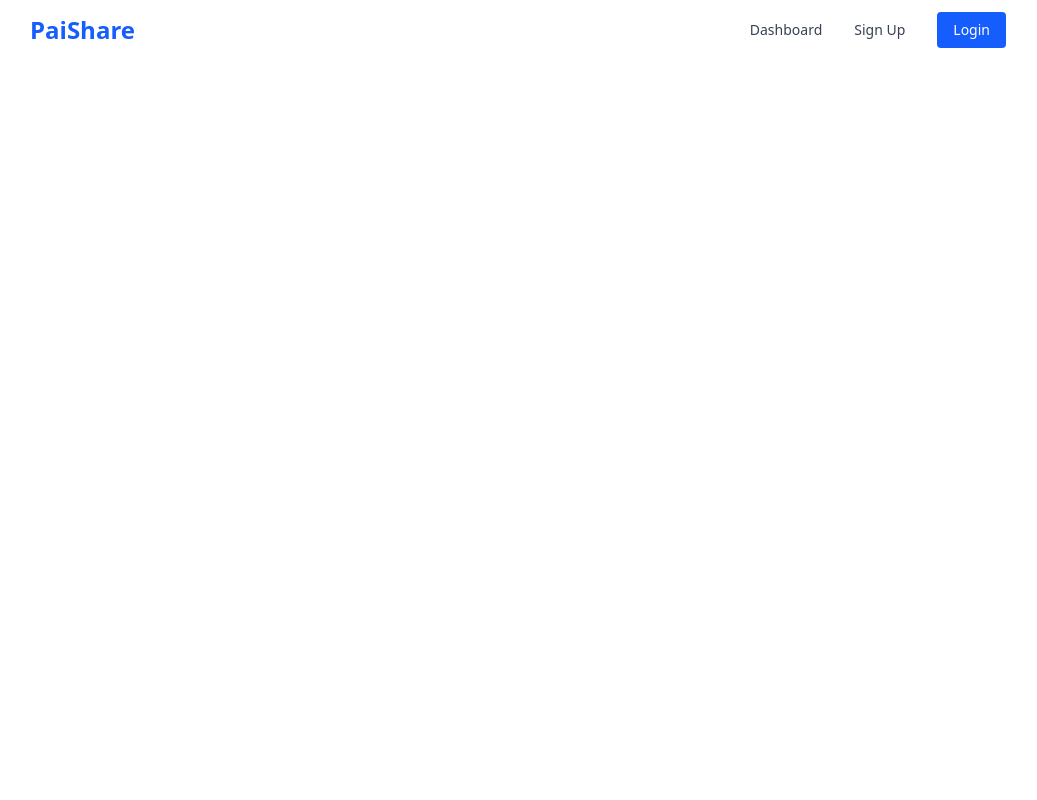
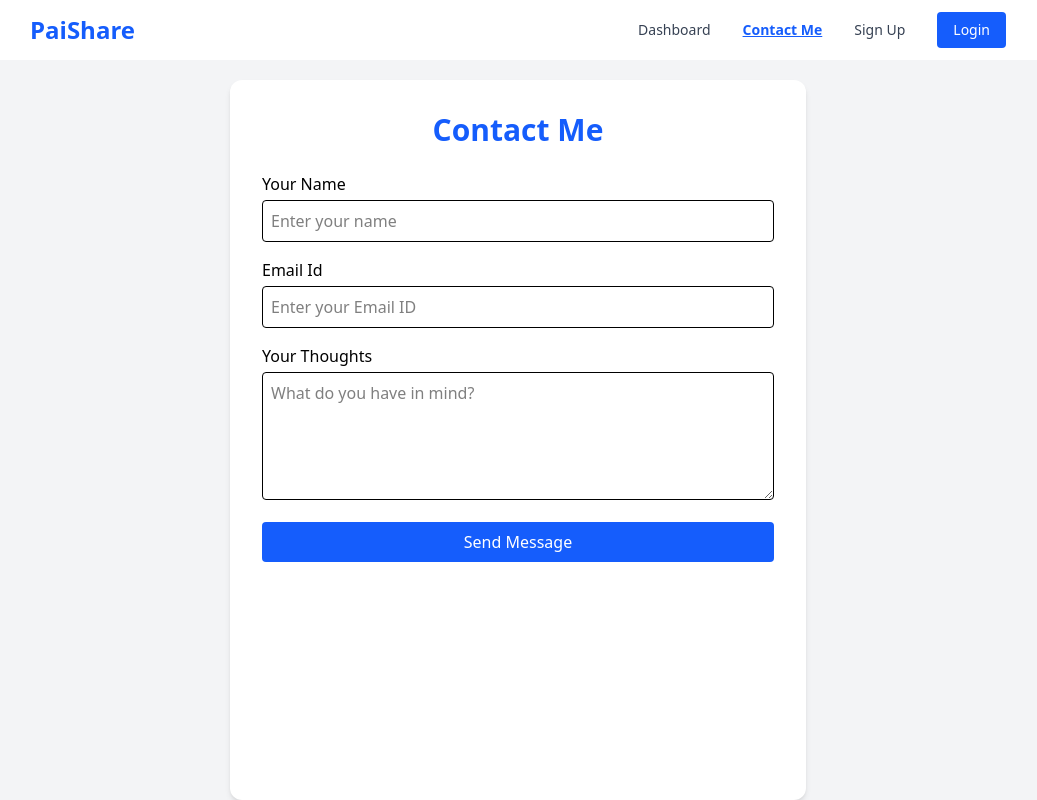
Before and after one commit to PrajwalPai21/Personal_Projects, a React (Vite) app in the folder TempShare/tempshare-frontend/: page /contact in a window 1280 px wide. Shown: the whole page, without its empty margins (122-1159 px from the left). Built offline with nearby package versions, Linux system fonts and the light colour scheme.

Commit message:
PaiShare - Contact me page updated

```diff
--- a/TempShare/tempshare-frontend/src/App.jsx
+++ b/TempShare/tempshare-frontend/src/App.jsx
@@ -1,6 +1,7 @@
 import Dashboard from "./pages/Dashboard";
 import SignUpPage from "./pages/SignUpPage";
 import LoginPage from "./pages/LoginPage.jsx";
+import Contact from "./pages/Contact.jsx";
 import { Routes, Route, BrowserRouter } from "react-router-dom";
 import Navbar from "./components/Navbar.jsx";
 function App() {
@@ -12,6 +13,7 @@ function App() {
           <Route path="/login" element={<LoginPage />} />
           <Route path="/signup" element={<SignUpPage />} />
           <Route path="/dashboard" element={<Dashboard />} />
+          <Route path="/contact" element={<Contact />} />
         </Routes>
       </div>
     </BrowserRouter>
--- a/TempShare/tempshare-frontend/src/components/Navbar.jsx
+++ b/TempShare/tempshare-frontend/src/components/Navbar.jsx
@@ -17,7 +17,7 @@ const Navbar = () => {
       : "text-gray-700";
 
   return (
-    <nav className="w-full bg-white shadow-mg fixed top-0 left-0 z-50 rounded">
+    <nav className="w-full bg-white shadow-mg fixed top-0 left-0 z-50 rounded ">
       <div className="max-w-5xl mx-auto flex justify-between items-center py-3 px-6">
         <Link to="/dashboard" className="text-2xl font-bold text-blue-600">
           PaiShare
@@ -27,6 +27,11 @@ const Navbar = () => {
           <Link className={isActive("/dashboard")} to="/dashboard">
             Dashboard
           </Link>
+
+          <Link className={isActive("/contact")} to="/contact">
+            Contact Me
+          </Link>
+
           <Link className={isActive("/signup")} to="/signup">
             Sign Up
           </Link>
--- /dev/null
+++ b/TempShare/tempshare-frontend/src/pages/Contact.jsx
@@ -0,0 +1,88 @@
+import React from "react";
+import { useState } from "react";
+const Contact = () => {
+  const [formData, setFormData] = useState({
+    nameSub: "",
+    emailSub: "",
+    messageSub: "",
+  });
+
+  // const [submitted, setSubmitted] = useState(false);
+
+  const handleSubmit = (e) => {
+    e.preventDefault();
+
+    // Fonrt end validation
+    if (!formData.nameSub || !formData.emailSub || !formData.messageSub) {
+      alert("Please fill in all fields");
+      return;
+    }
+
+    alert("Message Submitted Front End for now");
+
+    setFormData({
+      nameSub: "",
+      emailSub: "",
+      messageSub: "",
+    });
+  };
+
+  return (
+    <div className="min-h-screen bg-gray-100 flex justify-center px-4">
+      <div className="bg-white p-8 rounded-xl shadow-md w-full max-w-xl mt-20">
+        <h1 className="text-3xl font-bold text-center text-blue-600 mb-6">
+          Contact Me
+        </h1>
+        <form onSubmit={handleSubmit} className="space-y-4">
+          <div>
+            <label className="block mb-1 font-medium">Your Name</label>
+            <input
+              type="text"
+              className="w-full p-2 border rounded"
+              value={formData.nameSub}
+              onChange={(e) =>
+                setFormData({ ...formData, nameSub: e.target.value })
+              }
+              placeholder="Enter your name"
+            />
+          </div>
+          {/* Email */}
+          <div>
+            <label className="block mb-1 font-medium">Email Id</label>
+            <input
+              type="email"
+              className="w-full p-2 border rounded"
+              value={formData.emailSub}
+              onChange={(e) =>
+                setFormData({ ...formData, emailSub: e.target.value })
+              }
+              placeholder="Enter your Email ID"
+            />
+          </div>
+          {/* make the text area a bit bigger */}
+          <div>
+            <label className="block mb-1 font-medium">Your Thoughts</label>
+            <textarea
+              // type="text" OPTIONAL
+              className="w-full p-2 border rounded h-32"
+              value={formData.messageSub}
+              onChange={(e) =>
+                setFormData({ ...formData, messageSub: e.target.value })
+              }
+              placeholder="What do you have in mind?"
+            ></textarea>
+          </div>
+
+          <button
+            type="submit"
+            className="w-full bg-blue-600 text-white p-2 rounded hover:bg-blue-700"
+          >
+            Send Message
+          </button>
+        </form>
+      </div>
+    </div>
+  );
+};
+
+export default Contact;
--- a/TempShare/tempshare-frontend/src/pages/Dashboard.jsx
+++ b/TempShare/tempshare-frontend/src/pages/Dashboard.jsx
@@ -1,10 +1,10 @@
 import React, { useState } from "react";
-
+// Remove the Scroll , its not needed
 const Dashboard = () => {
   const [selectedFile, setSelectedFile] = useState(null);
   return (
     <div className="min-h-screen bg-gray-100 px-6">
-      <h1 className="text-3xl fond-bold mt-15 mb-8 text-center text-blue-600">
+      <h1 className="text-3xl font-bold mt-16 mb-8 text-center text-blue-600">
         Upload & Share Files Instantly!
       </h1>
       <div className="max-w-xl mx-auto bg-white shadow-lg rounded-2xl p-8">
@@ -23,7 +23,7 @@ const Dashboard = () => {
         </button>
       </div>
       <div className="max-w-xl mx-auto mt-10">
-        <h2 className="bg-white shadow rounded-lg p-4 text-gray 600">
+        <h2 className="bg-white shadow rounded-lg p-4 text-gray-600">
           No Uploads Yet.
         </h2>
       </div>
```
